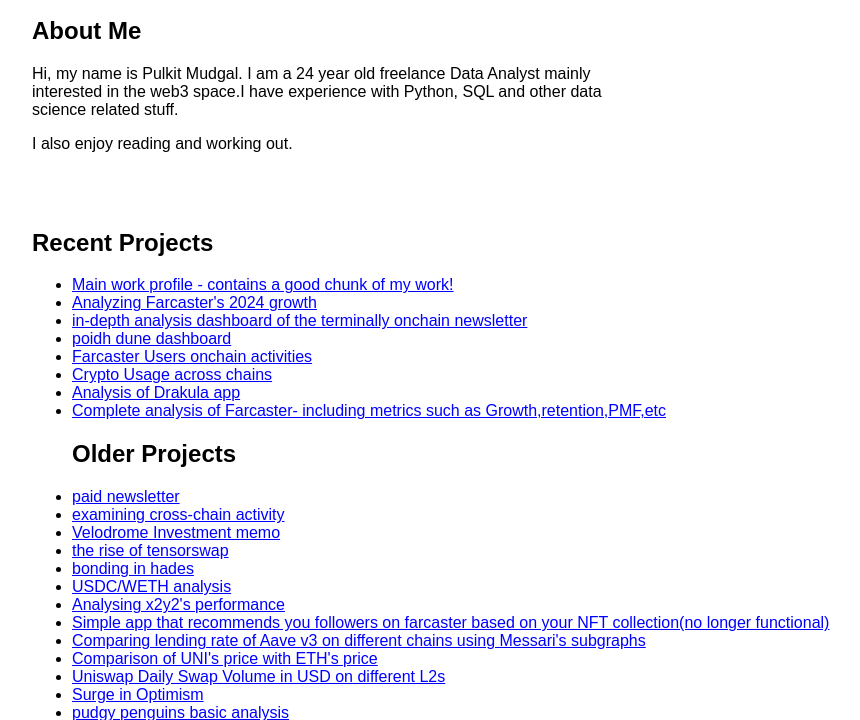
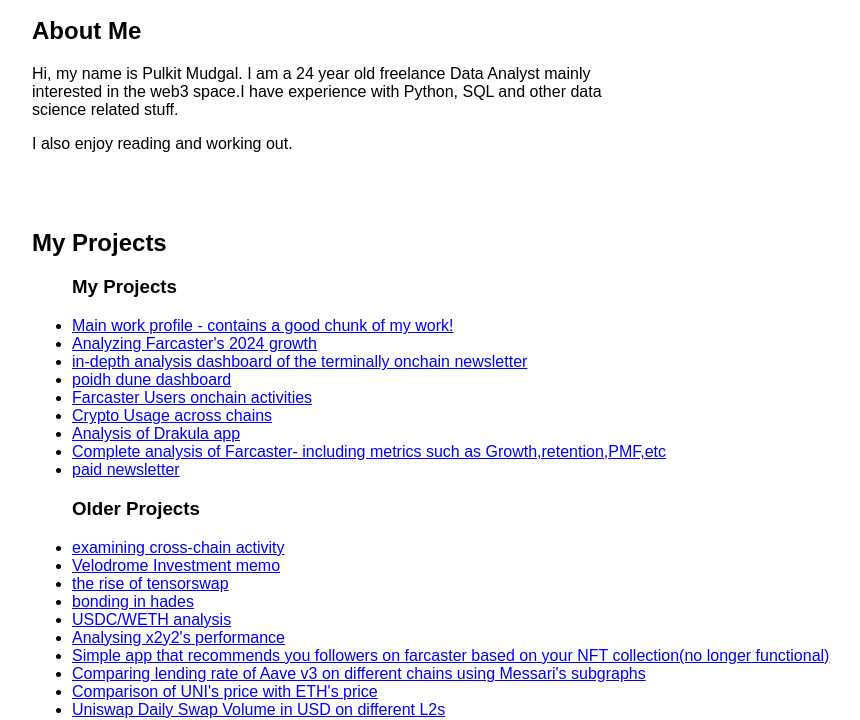
Before and after one commit to realguy33/realguy33.github.io, a plain HTML site: page index.html in a window 1280 px wide. Shown: the part 505-1225 px from the top of the page, without its empty margins (8-868 px from the left). Drawn offline with Linux system fonts and the light colour scheme.

Commit message:
Update index.html

```diff
--- a/index.html
+++ b/index.html
@@ -156,8 +156,9 @@ a:hover {
     </section>
     <section id="projects">
       <div class="container">
-        <h2>Recent Projects</h2>
+        <h2>My Projects</h2>
         <ul>
+          <h3>My Projects</h3>
           <li><a href="\https://dune.com/yesyes" target="_blank">Main work profile - contains a good chunk of my work!</a></li>
           <li><a href="https://paragraph.xyz/@yesyes/farcasters-growth,-solana-and-airdrops" target="_blank">Analyzing Farcaster's 2024 growth</a></li>
           <li><a href="https://dune.com/yesyes/terminally-onchain" target="_blank">in-depth analysis dashboard of the terminally onchain newsletter</a></li>
@@ -166,10 +167,10 @@ a:hover {
           <li><a href="https://dune.com/yesyes/usage-activity-across-chains" target="_blank">Crypto Usage across chains</a></li>
           <li><a href="https://dune.com/yesyes/drakula-app" target="_blank">Analysis of Drakula app</a></li>
           <li><a href="https://paragraph.xyz/@yesyes/farcaster-network-analysis" target="_blank">Complete analysis of Farcaster- including metrics such as Growth,retention,PMF,etc</a></li>
+          <li><a href="https://paragraph.xyz/@yesyes" target="_blank">paid newsletter</a></li>
 
+          <h3>Older Projects</h3>
 
-          <h2>Older Projects</h2>
-          <li><a href="https://paragraph.xyz/@yesyes" target="_blank">paid newsletter</a></li>
           <li><a href="https://flipsidecrypto.xyz/yesyes/report-examining-cross-chain-activity-dNU27p" target="_blank">examining cross-chain activity</a></li>
           <li><a href="https://mango-click-bc9.notion.site/Velodrome-Investment-memo-36d7fa32568a40b6b484f3b78a07e3a2" target="_blank">Velodrome Investment memo</a></li>
           <li><a href="https://flipsidecrypto.xyz/yesyes/the-rise-of-tensorswap-ZB1iBT" target="_blank">the rise of tensorswap</a></li>
```
